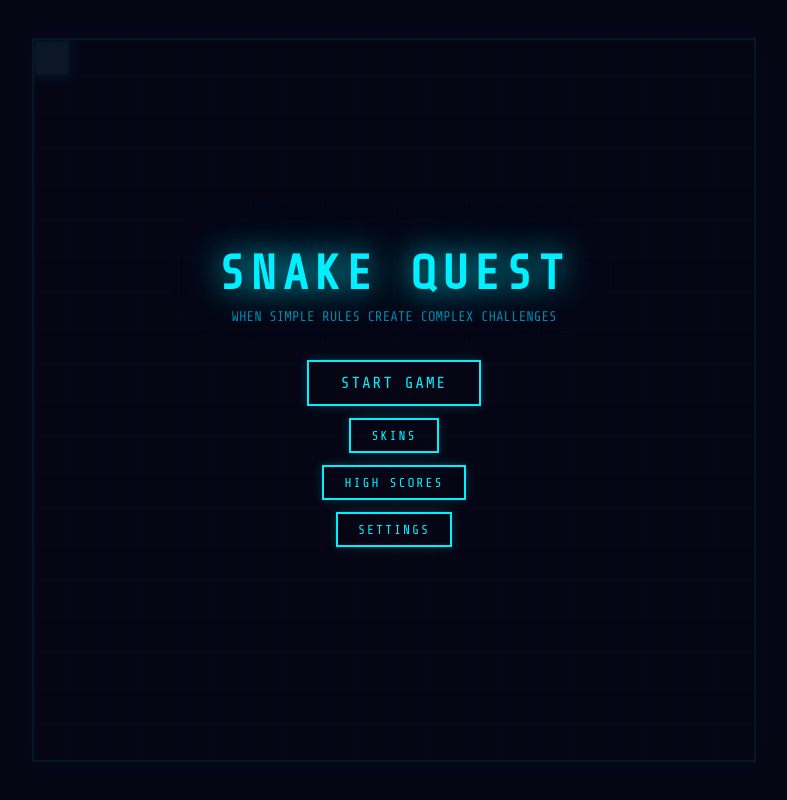
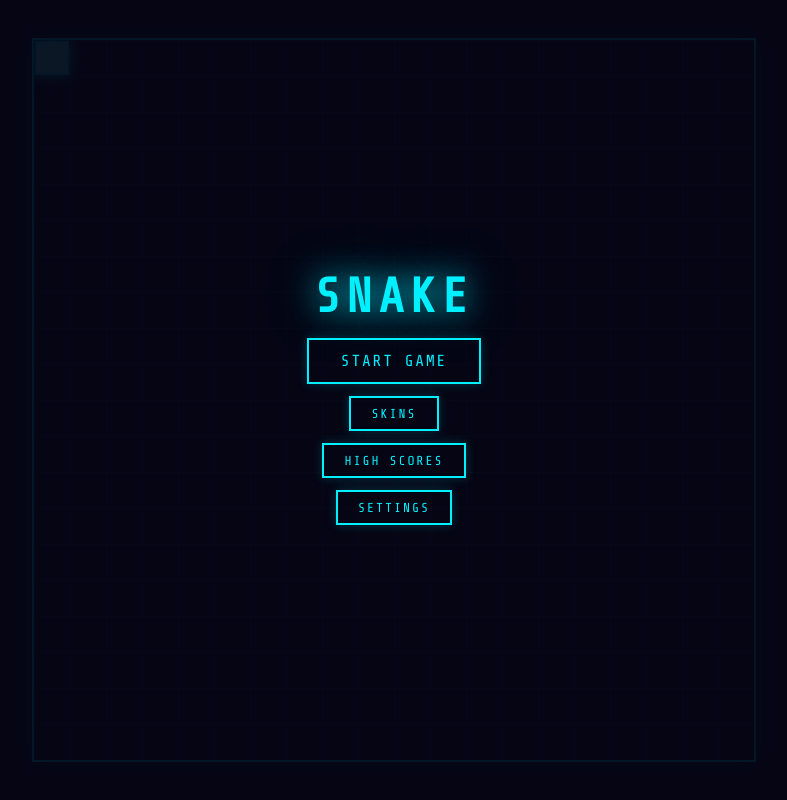
Before and after one commit to andrewrothe12/unfixedgoat, a plain HTML site: page index.html in a window 1280 px wide. Shown: the whole page, without its empty margins (246-1033 px from the left). Drawn offline with nearby package versions, Linux system fonts and the light colour scheme.

Commit message:
Rename title to SNAKE and remove subtitle
Co-Authored-By: Claude Opus 4.5 <noreply@anthropic.com>

```diff
--- a/index.html
+++ b/index.html
@@ -3,7 +3,7 @@
 <head>
 <meta charset="UTF-8">
 <meta name="viewport" content="width=device-width, initial-scale=1.0, user-scalable=no">
-<title>Snake Quest</title>
+<title>SNAKE</title>
 <style>
   @import url('https://fonts.googleapis.com/css2?family=Share+Tech+Mono&display=swap');
 
@@ -283,8 +283,7 @@
 
   <!-- Main Menu -->
   <div class="overlay" id="menu-screen">
-    <h1>SNAKE QUEST</h1>
-    <div class="subtitle">WHEN SIMPLE RULES CREATE COMPLEX CHALLENGES</div>
+    <h1>SNAKE</h1>
     <button class="btn" id="btn-start">START GAME</button>
     <button class="btn small" id="btn-skins">SKINS</button>
     <button class="btn small" id="btn-scores">HIGH SCORES</button>
```
